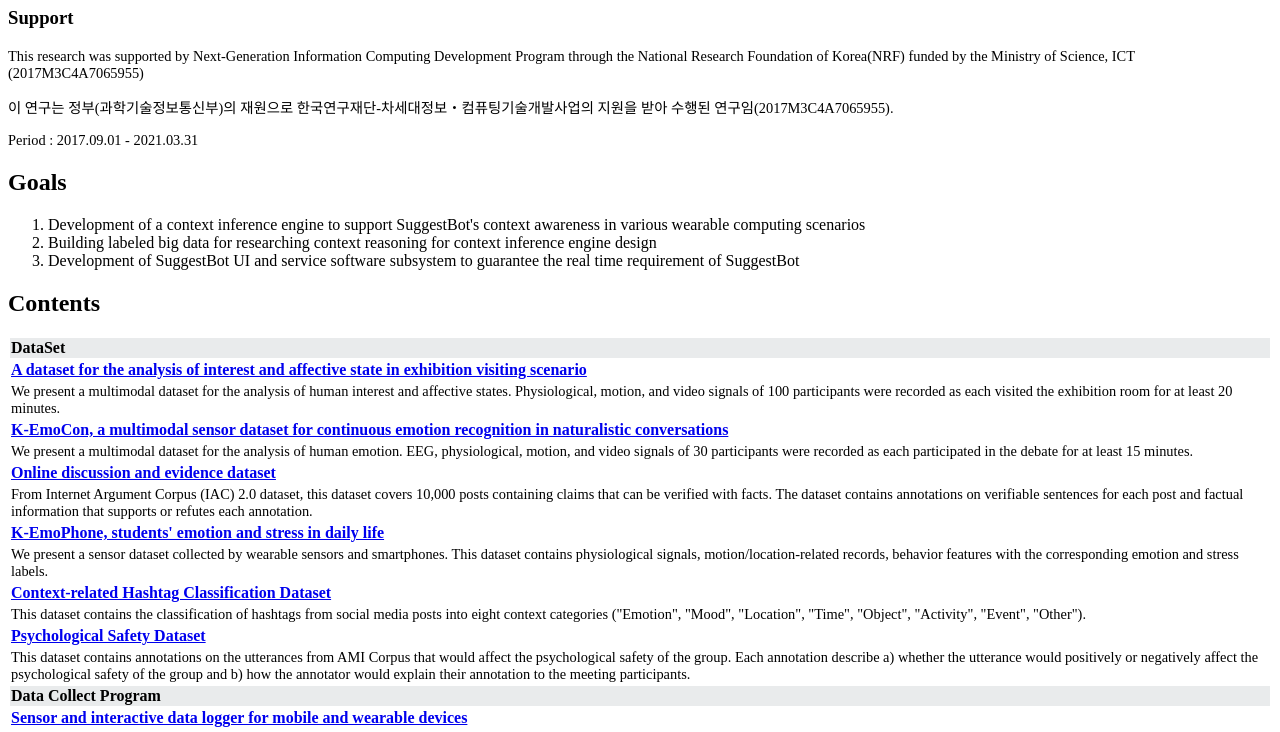
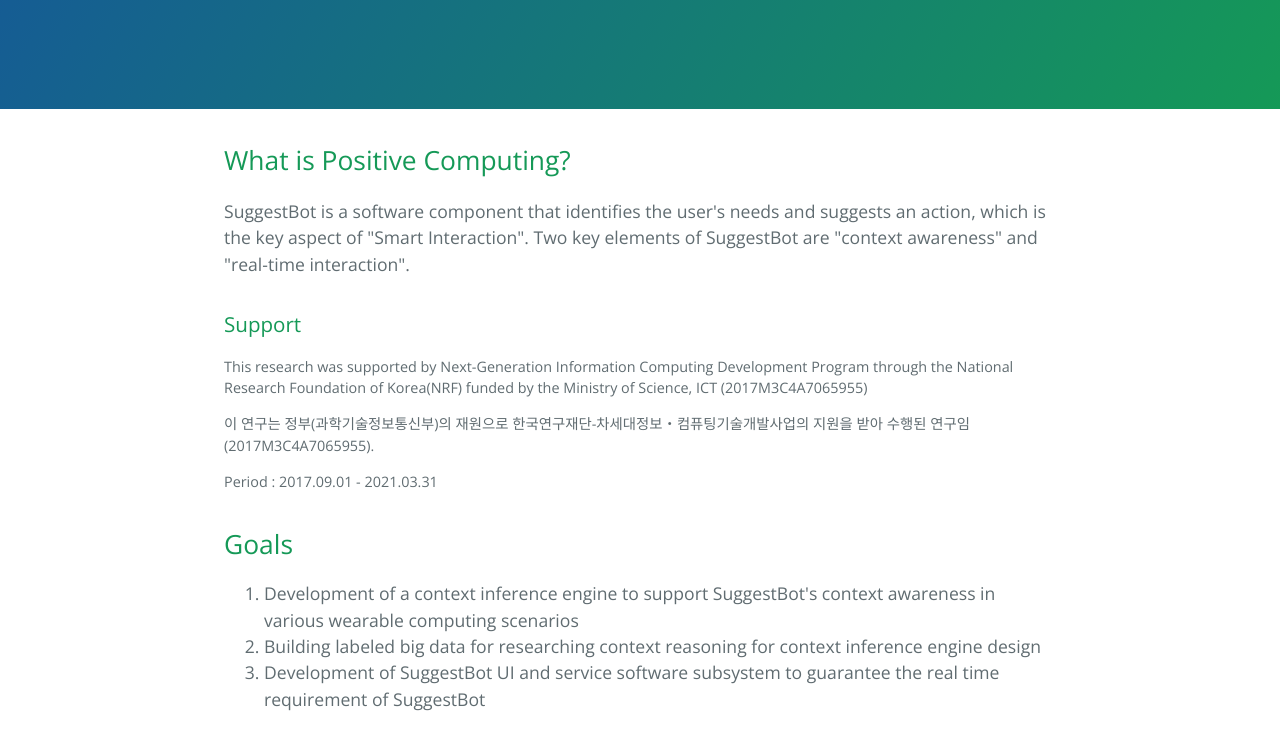
Before and after one commit to Kaist-ICLab/positive-computing, a plain HTML site: page index.html in a window 1280 px wide. Shown: the part 208-940 px from the top of the page. Drawn offline with nearby package versions, Linux system fonts and the light colour scheme; the site is published under a folder, as on GitHub Pages, so addresses that start at the root find nothing.

Commit message:
Update index.html

```diff
--- a/index.html
+++ b/index.html
@@ -7,9 +7,9 @@
   <title>Positive Computing</title>
   <meta name="viewport" content="width=device-width, initial-scale=1">
   <meta name="theme-color" content="#157878">
-  <link rel="stylesheet" href="/css/normalize.css">
+  <link rel="stylesheet" href="css/normalize.css">
   <link href='https://fonts.googleapis.com/css?family=Open+Sans:400,700' rel='stylesheet' type='text/css'>
-  <link rel="stylesheet" href="/css/cayman.css">
+  <link rel="stylesheet" href="css/cayman.css">
 </head>
 
   <body>
```
